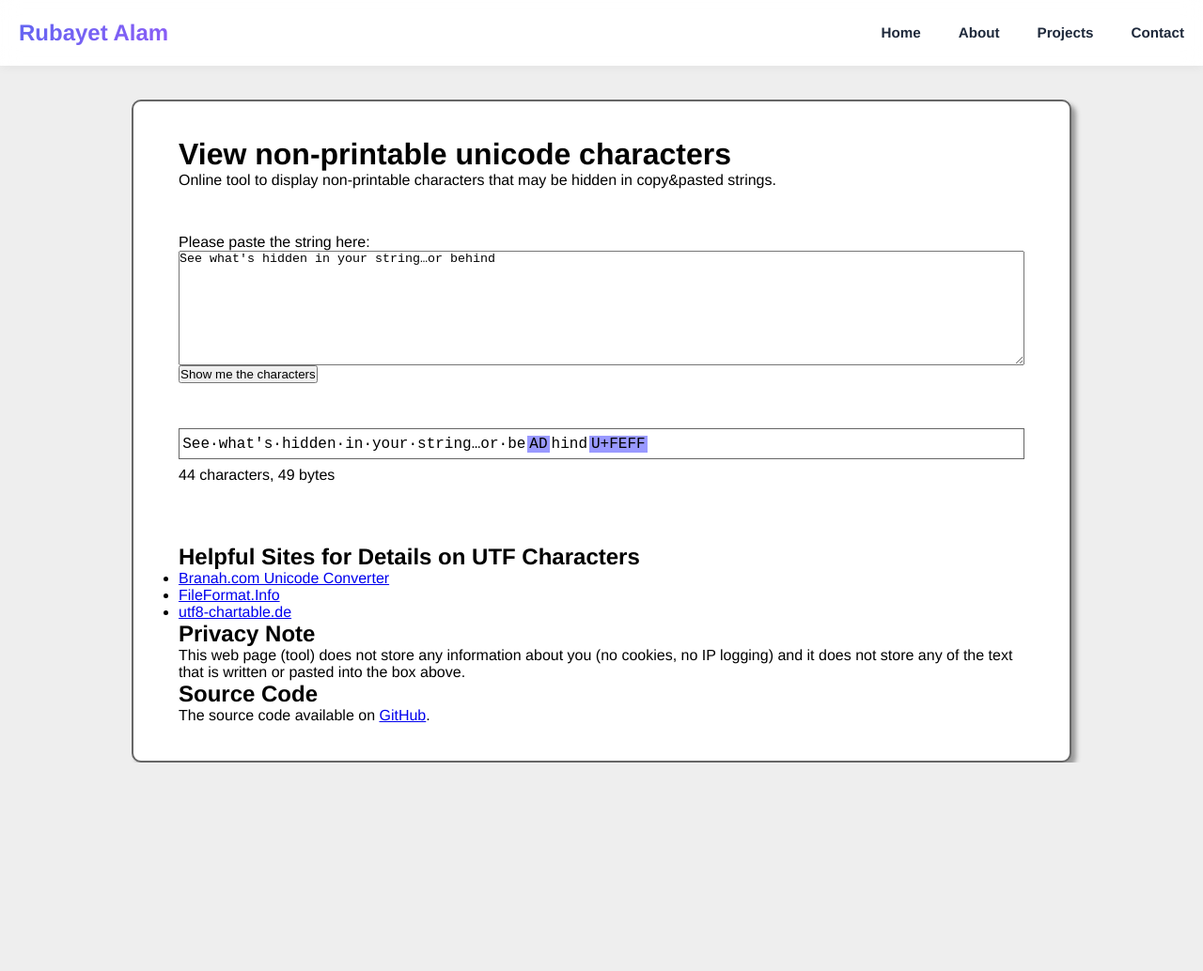
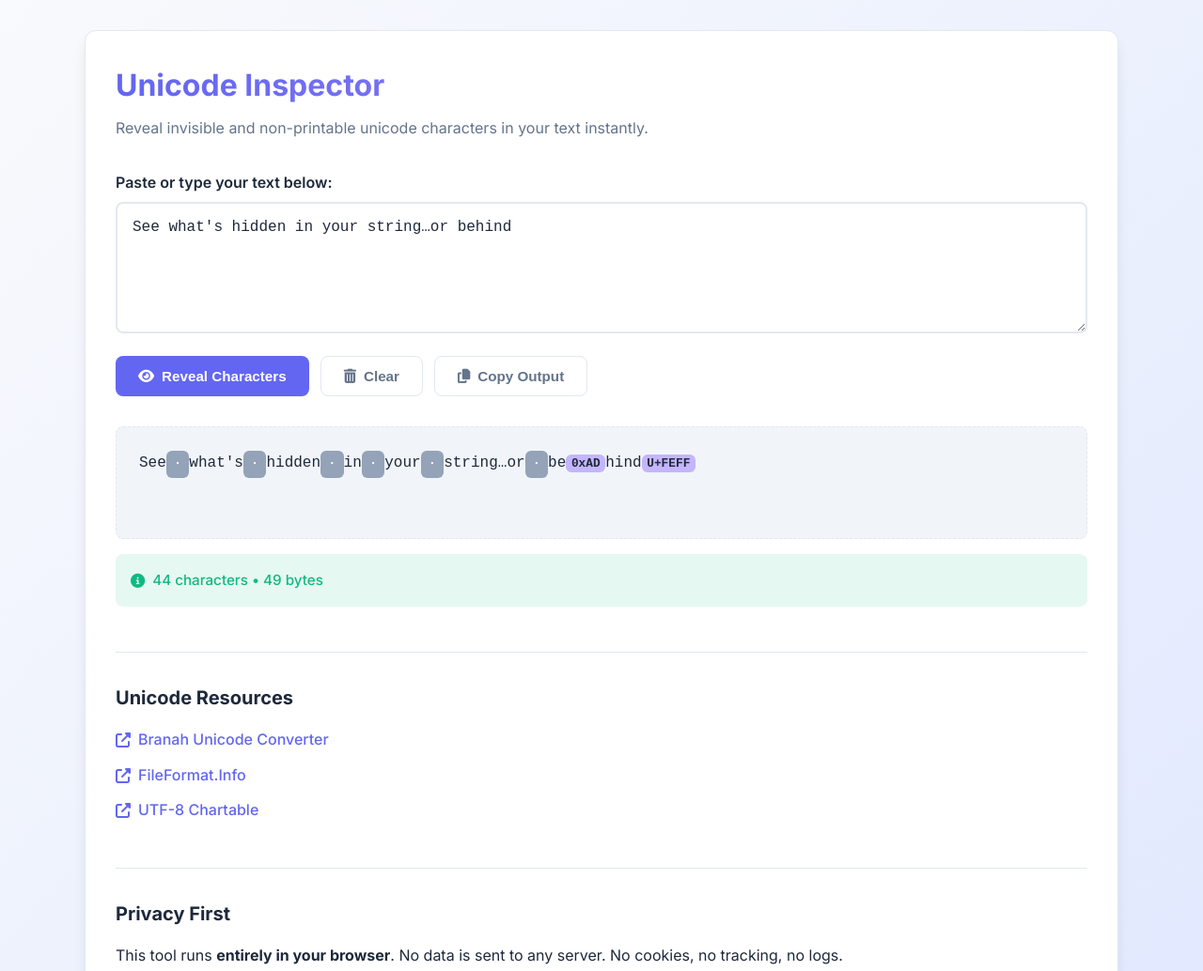
Before and after one commit to Rubayet123/unicode-viewer, a plain HTML site: page index.html in a window 1280 px wide. Shown: the top 1034 px of the page at 94% size. Before the commit the page ends 812 px from the top, so only its background shows below. Drawn offline with Linux system fonts and the light colour scheme.

Commit message:
Update index.html

```diff
--- a/index.html
+++ b/index.html
@@ -1,287 +1,388 @@
-<!-- CSS for Navigation (Add to <head> section) -->
+<!DOCTYPE html>
+<html lang="en">
+<head>
+  <meta charset="UTF-8" />
+  <meta name="viewport" content="width=device-width, initial-scale=1.0"/>
+  <title>Unicode Inspector – Reveal Hidden Characters</title>
+
+  <!-- Modern Reset & Fonts -->
+  <link href="https://fonts.googleapis.com/css2?family=Inter:wght@400;500;600;700&display=swap" rel="stylesheet">
+  <link rel="stylesheet" href="https://cdnjs.cloudflare.com/ajax/libs/font-awesome/6.5.0/css/all.min.css"/>
+
   <style>
+    :root {
+      --bg-primary: #f8fafc;
+      --bg-card: #ffffff;
+      --text-primary: #1e293b;
+      --text-secondary: #64748b;
+      --border: #e2e8f0;
+      --accent: #6366f1;
+      --accent-hover: #4f46e5;
+      --symbol-bg: #94a3b8;
+      --hex-bg: #c4b5fd;
+      --success: #10b981;
+      --shadow-sm: 0 1px 3px rgba(0,0,0,0.1);
+      --shadow-md: 0 4px 6px -1px rgba(0,0,0,0.1);
+      --shadow-lg: 0 10px 15px -3px rgba(0,0,0,0.1);
+      --radius-sm: 0.375rem;
+      --radius-md: 0.5rem;
+      --radius-lg: 0.75rem;
+      --transition: all 0.2s ease;
+    }
+
+    @media (prefers-color-scheme: dark) {
+      :root {
+        --bg-primary: #0f172a;
+        --bg-card: #1e293b;
+        --text-primary: #f1f5f9;
+        --text-secondary: #94a3b8;
+        --border: #334155;
+        --accent: #818cf8;
+        --accent-hover: #6366f1;
+        --symbol-bg: #64748b;
+        --hex-bg: #a78bfa;
+        --shadow-sm: 0 1px 3px rgba(0,0,0,0.3);
+        --shadow-md: 0 4px 6px -1px rgba(0,0,0,0.3);
+        --shadow-lg: 0 10px 15px -3px rgba(0,0,0,0.3);
+      }
+    }
+
     * {
       margin: 0;
       padding: 0;
       box-sizing: border-box;
     }
 
-    :root {
-        --primary: #6366f1;
-        --secondary: #8b5cf6;
-        --text: #1e293b;
+    body {
+      font-family: 'Inter', -apple-system, BlinkMacSystemFont, sans-serif;
+      background: linear-gradient(135deg, var(--bg-primary) 0%, #e0e7ff 100%);
+      color: var(--text-primary);
+      line-height: 1.6;
+      min-height: 100vh;
+      padding: 2rem 1rem;
     }
 
-    body {
-        font-family: 'Inter', -apple-system, BlinkMacSystemFont, 'Segoe UI', Roboto, sans-serif;
+    .container {
+      max-width: 1100px;
+      margin: 0 auto;
     }
 
-    /* Navigation */
-    nav {
-        position: fixed;
-        top: 0;
-        left: 0;
-        right: 0;
-        background: rgba(255, 255, 255, 0.95);
-        backdrop-filter: blur(10px);
-        box-shadow: 0 2px 10px rgba(0, 0, 0, 0.05);
-        z-index: 1000;
-        transition: all 0.3s ease;
+    .card {
+      background: var(--bg-card);
+      border-radius: var(--radius-lg);
+      box-shadow: var(--shadow-lg);
+      padding: 2rem;
+      border: 1px solid var(--border);
     }
 
-    nav.scrolled {
-        box-shadow: 0 4px 20px rgba(0, 0, 0, 0.1);
-    }
-
-    .nav-container {
-        max-width: 1400px;
-        margin: 0 auto;
-        padding: 0 20px;
-        display: flex;
-        justify-content: space-between;
-        align-items: center;
-        height: 70px;
-    }
-
-    .logo {
-        font-size: 1.5em;
-        font-weight: 800;
-        background: linear-gradient(135deg, var(--primary), var(--secondary));
+    header h1 {
+      font-size: 2rem;
+      font-weight: 700;
+      margin-bottom: 0.5rem;
+      background: linear-gradient(to right, var(--accent), #a78bfa);
       -webkit-background-clip: text;
       -webkit-text-fill-color: transparent;
       background-clip: text;
-        text-decoration: none;
     }
 
-    .nav-links {
-        display: flex;
-        gap: 40px;
-        list-style: none;
+    header p {
+      color: var(--text-secondary);
+      font-size: 1rem;
     }
 
-    .nav-links a {
-        text-decoration: none;
-        color: var(--text);
-        font-weight: 600;
-        font-size: 0.95em;
-        transition: all 0.3s ease;
-        position: relative;
+    .input-group {
+      margin-top: 2rem;
     }
 
-    .nav-links a::after {
-        content: '';
-        position: absolute;
-        bottom: -5px;
-        left: 0;
-        width: 0;
-        height: 2px;
-        background: linear-gradient(135deg, var(--primary), var(--secondary));
-        transition: width 0.3s ease;
+    .input-group label {
+      display: block;
+      font-weight: 600;
+      margin-bottom: 0.5rem;
+      color: var(--text-primary);
     }
 
-    .nav-links a:hover::after,
-    .nav-links a.active::after {
+    textarea {
       width: 100%;
+      padding: 1rem;
+      border: 2px solid var(--border);
+      border-radius: var(--radius-md);
+      font-family: 'Courier New', monospace;
+      font-size: 1rem;
+      resize: vertical;
+      min-height: 140px;
+      transition: var(--transition);
+      background: var(--bg-card);
+      color: var(--text-primary);
     }
 
-    .menu-toggle {
-        display: none;
-        flex-direction: column;
-        gap: 5px;
-        cursor: pointer;
+    textarea:focus {
+      outline: none;
+      border-color: var(--accent);
+      box-shadow: 0 0 0 3px rgba(99, 102, 241, 0.2);
     }
 
-    .menu-toggle span {
-        width: 25px;
-        height: 3px;
-        background: var(--text);
-        border-radius: 3px;
-        transition: all 0.3s ease;
+    .actions {
+      margin-top: 1rem;
+      display: flex;
+      gap: 0.75rem;
+      flex-wrap: wrap;
     }
 
-    /* Mobile Responsive */
-    @media (max-width: 768px) {
-        .menu-toggle {
-            display: flex;
+    button {
+      padding: 0.75rem 1.5rem;
+      border: none;
+      border-radius: var(--radius-md);
+      font-weight: 600;
+      cursor: pointer;
+      transition: var(--transition);
+      display: inline-flex;
+      align-items: center;
+      gap: 0.5rem;
+      font-size: 0.95rem;
     }
 
-        .nav-links {
-            position: fixed;
-            top: 70px;
-            left: -100%;
-            width: 100%;
-            background: white;
-            flex-direction: column;
-            padding: 30px;
-            box-shadow: 0 4px 20px rgba(0, 0, 0, 0.1);
-            transition: left 0.3s ease;
-            gap: 20px;
+    .btn-primary {
+      background: var(--accent);
+      color: white;
     }
 
-        .nav-links.active {
-            left: 0;
+    .btn-primary:hover {
+      background: var(--accent-hover);
+      transform: translateY(-1px);
+    }
+
+    .btn-secondary {
+      background: transparent;
+      color: var(--text-secondary);
+      border: 1px solid var(--border);
+    }
+
+    .btn-secondary:hover {
+      background: rgba(99, 102, 241, 0.1);
+      border-color: var(--accent);
+      color: var(--accent);
+    }
+
+    .output-container {
+      margin-top: 2rem;
+      padding: 1.5rem;
+      background: #f1f5f9;
+      border-radius: var(--radius-md);
+      border: 1px dashed var(--border);
+      min-height: 120px;
+      font-family: 'Courier New', monospace;
+      font-size: 1rem;
+      line-height: 1.8;
+      position: relative;
+      overflow-x: auto;
+    }
+
+    @media (prefers-color-scheme: dark) {
+      .output-container {
+        background: #1e293b;
       }
     }
 
-    /* Add padding to body content to prevent overlap with fixed nav */
-    body {
-        padding-top: 70px;
-    }
-</style>
-
-<!-- HTML Navigation (Add after <body> tag) -->
-<nav id="navbar">
-    <div class="nav-container">
-        <a href="https://rubayet123.github.io/" class="logo">Rubayet Alam</a>
-        <ul class="nav-links" id="navLinks">
-            <li><a href="https://rubayet123.github.io/#home">Home</a></li>
-            <li><a href="https://rubayet123.github.io/#about">About</a></li>
-            <li><a href="https://rubayet123.github.io/projects.html">Projects</a></li>
-            <li><a href="https://rubayet123.github.io/#contact">Contact</a></li>
-        </ul>
-        <div class="menu-toggle" id="menuToggle">
-            <span></span>
-            <span></span>
-            <span></span>
-        </div>
-    </div>
-</nav>
-
-<!-- JavaScript for Navigation (Add before </body> tag) -->
-<script>
-    // Navbar scroll effect
-    window.addEventListener('scroll', () => {
-        const navbar = document.getElementById('navbar');
-        if (window.scrollY > 50) {
-            navbar.classList.add('scrolled');
-        } else {
-            navbar.classList.remove('scrolled');
-        }
-    });
-
-    // Mobile menu toggle
-    const menuToggle = document.getElementById('menuToggle');
-    const navLinks = document.getElementById('navLinks');
-
-    menuToggle.addEventListener('click', () => {
-        navLinks.classList.toggle('active');
-    });
-
-    // Close menu when clicking on a link
-    document.querySelectorAll('.nav-links a').forEach(link => {
-        link.addEventListener('click', () => {
-            navLinks.classList.remove('active');
-        });
-    });
-
-    // Highlight active page
-    const currentPage = window.location.pathname;
-    document.querySelectorAll('.nav-links a').forEach(link => {
-        if (link.getAttribute('href').includes(currentPage) && currentPage !== '/') {
-            link.classList.add('active');
-        }
-    });
-</script>
-<br>
-<br>
-
-
-
-<!DOCTYPE html>
-<html lang="en">
-<head>
-<meta charset="utf-8"/>
-<title>View non-printable unicode characters</title>
-<style type="text/css">
-body {
-	font-family: Helvetica, Arial, sans-serif;
-	background-color: #EEEEEE;
-}
-div.main {
-	background-color: white;
-	border-radius: 10px;
-	border: 2px solid #666666;
-	box-shadow: 5px 5px 5px #999999;
-	padding: 2.4em 3em;
-	margin: 0 auto;
-	max-width: 1000px;
-}
-div.output {
-    margin: 3em 0;
-    border: 1px solid #666666;
-    padding: 0.4em 0.2em;
-	font-family: Courier New, Courier, monospaced;
-	cursor: default;
-}
-div.output span.symbol {
-	color: white;
-	background-color: #999999;
-	padding: 0 2px;
-	margin: 0 2px;
-}
-div.output span.hex {
-	color: black;
-	background-color: #9999FF;
-	padding: 0 2px;
-	margin: 0 2px;
+    .output {
+      white-space: pre-wrap;
+      word-break: break-all;
     }
 
-span.S2Tooltip.anchor {
+    .symbol {
+      background: var(--symbol-bg);
+      color: white;
+      padding: 0.15rem 0.35rem;
+      border-radius: var(--radius-sm);
+      font-weight: 600;
+      font-size: 0.85rem;
+      display: inline-block;
+      min-width: 1.8em;
+      text-align: center;
+    }
+
+    .hex {
+      background: var(--hex-bg);
+      color: #1e293b;
+      padding: 0.15rem 0.35rem;
+      border-radius: var(--radius-sm);
+      font-weight: 600;
+      font-size: 0.8rem;
+    }
+
+    .stats {
+      margin-top: 1rem;
+      padding: 1rem;
+      background: rgba(16, 185, 129, 0.1);
+      border-radius: var(--radius-md);
+      font-size: 0.95rem;
+      color: var(--success);
+      font-weight: 500;
+      display: flex;
+      align-items: center;
+      gap: 0.5rem;
+    }
+
+    /* Tooltip System */
+    .tooltip {
+      position: relative;
+      display: inline-block;
+      cursor: help;
+    }
+
+    .tooltip:hover {
+      z-index: 10;
+    }
+
+    .tooltip .tip {
+      visibility: hidden;
+      opacity: 0;
+      position: absolute;
+      bottom: 125%;
+      left: 50%;
+      transform: translateX(-50%);
+      background: #1e293b;
+      color: white;
+      padding: 0.75rem 1rem;
+      border-radius: var(--radius-md);
+      font-size: 0.875rem;
       white-space: nowrap;
+      box-shadow: var(--shadow-lg);
+      transition: all 0.2s ease;
+      pointer-events: none;
+      z-index: 1000;
+      min-width: 180px;
+      text-align: center;
     }
-span.S2Tooltip.container {
-	position: absolute; z-index: 999;
-  	left: -99999px; top: -99999px;
+
+    .tooltip .tip::after {
+      content: '';
+      position: absolute;
+      top: 100%;
+      left: 50%;
+      margin-left: -5px;
+      border: 5px solid transparent;
+      border-top-color: #1e293b;
     }
-span.S2Tooltip.anchor:hover {
-	background-color: #FF9999;
+
+    .tooltip:hover .tip {
+      visibility: visible;
+      opacity: 1;
+      bottom: 140%;
     }
-span.S2Tooltip.anchor:hover + span.S2Tooltip.container {
-  	left: auto; top: auto;
+
+    .links-section, .privacy-section, .source-section {
+      margin-top: 3rem;
+      padding-top: 2rem;
+      border-top: 1px solid var(--border);
     }
-span.S2Tooltip.tiptext {
-  	position: absolute;
-  	left: -2em; top: 1.5em;
-	padding: 0.5em 0.8em 0.7em 0.8em;
-	color: black; background-color: #DDDDFF; border: 1px solid #9999FF;
-	font-weight: normal; text-align: left;
-	display: block;
-  	text-indent: 0;
+
+    .links-section h2, .privacy-section h2, .source-section h2 {
+      font-size: 1.25rem;
+      margin-bottom: 1rem;
+      color: var(--text-primary);
+    }
+
+    ul {
+      list-style: none;
+      display: flex;
+      flex-direction: column;
+      gap: 0.75rem;
+    }
+
+    li a {
+      color: var(--accent);
+      text-decoration: none;
+      font-weight: 500;
+      display: flex;
+      align-items: center;
+      gap: 0.5rem;
+      transition: var(--transition);
+    }
+
+    li a:hover {
+      color: var(--accent-hover);
+      text-decoration: underline;
+    }
+
+    .footer-note {
+      margin-top: 4rem;
+      text-align: center;
+      color: var(--text-secondary);
+      font-size: 0.875rem;
+    }
+
+    @media (max-width: 640px) {
+      .card { padding: 1.5rem; }
+      header h1 { font-size: 1.75rem; }
+      .actions { flex-direction: column; }
+      button { width: 100%; justify-content: center; }
     }
   </style>
 </head>
 <body>
 
-<div class="main">
-	<h1>View non-printable unicode characters</h1>
-	<p>Online tool to display non-printable characters that may be hidden in copy&amp;pasted strings.</p>
+<div class="container">
+  <div class="card">
+    <header>
+      <h1>Unicode Inspector</h1>
+      <p>Reveal invisible and non-printable unicode characters in your text instantly.</p>
+    </header>
 
-	<div style="margin-top: 3em;">
-		Please paste the string here:
+    <div class="input-group">
+      <label for="inputText">Paste or type your text below:</label>
+      <textarea id="inputText" placeholder="See what's hidden in your string…or be­hind﻿" dir="auto"></textarea>
+
+      <div class="actions">
+        <button type="button" class="btn-primary" onclick="showCharacters()">
+          <i class="fas fa-eye"></i> Reveal Characters
+        </button>
+        <button type="button" class="btn-secondary" onclick="clearInput()">
+          <i class="fas fa-trash-alt"></i> Clear
+        </button>
+        <button type="button" class="btn-secondary" onclick="copyOutput()">
+          <i class="fas fa-copy"></i> Copy Output
+        </button>
       </div>
-	<div>
-		<textarea id="inputText" rows="8" cols="40" style="width: 100%; box-sizing: border-box;" dir="auto">See what's hidden in your string…or be­hind﻿</textarea>
-	</div>
-	<div>
-		<button type="button" onclick="showCharacters()">Show me the characters</button>
     </div>
 
-	<div id="outputDiv"></div>
-	<div id="statsDiv" style="margin: -2.5em 0 4em 0;"></div>
+    <div id="outputContainer" class="output-container">
+      <div id="output" class="output"></div>
+    </div>
 
-    <h2>Helpful Sites for Details on UTF Characters</h2>
+    <div id="statsDiv" class="stats" style="display:none;">
+      <i class="fas fa-info-circle"></i>
+      <span id="statsText"></span>
+    </div>
+
+    <div class="links-section">
+      <h2>Unicode Resources</h2>
       <ul>
-        <li><a href="https://www.branah.com/unicode-converter" target="_blank">Branah.com Unicode Converter</a></li>
-        <li><a href="http://www.fileformat.info/info/unicode/char/search.htm" target="_blank">FileFormat.Info</a></li>
-        <li><a href="http://utf8-chartable.de/unicode-utf8-table.pl" target="_blank">utf8-chartable.de</a></li>
+        <li><a href="https://www.branah.com/unicode-converter" target="_blank">
+          <i class="fas fa-external-link-alt"></i> Branah Unicode Converter
+        </a></li>
+        <li><a href="http://www.fileformat.info/info/unicode/char/search.htm" target="_blank">
+          <i class="fas fa-external-link-alt"></i> FileFormat.Info
+        </a></li>
+        <li><a href="http://utf8-chartable.de/unicode-utf8-table.pl" target="_blank">
+          <i class="fas fa-external-link-alt"></i> UTF-8 Chartable
+        </a></li>
       </ul>
+    </div>
 
-    <h2>Privacy Note</h2>
-    <p>This web page (tool) does not store any information about you (no cookies, no IP logging) and it does not store any of the
-    	text that is written or pasted into the box above.</p>
-    <h2>Source Code</h2>
-    <p>The source code available on <a href="https://github.com/Rubayet123/unicode-viewer">GitHub</a>.</p>
+    <div class="privacy-section">
+      <h2>Privacy First</h2>
+      <p>This tool runs <strong>entirely in your browser</strong>. No data is sent to any server. No cookies, no tracking, no logs.</p>
+    </div>
 
+    <div class="source-section">
+      <h2>Open Source</h2>
+      <p>View and contribute to the source code on <a href="https://github.com/Rubayet123/unicode-viewer" target="_blank">GitHub</a>.
+	  Developed by <a href="https://rubayet123.github.io/" target="_blank">rubayet123.github.io</a>
+	  </p>
+    </div>
+  </div>
+
+  <p class="footer-note">© 2025 Rubayet Alam. Built with ❤️ and lots of ☕</p>
 </div>
 
 <script>
@@ -289,97 +390,112 @@ function getCodePoint(char) {
   return char.codePointAt(0);
 }
 
+function escapeHtml(text) {
+  const div = document.createElement('div');
+  div.textContent = text;
+  return div.innerHTML;
+}
+
 function htmlChar(c) {
   const codePoint = getCodePoint(c);
-    let desc, hex, symbol;
+  let symbol, hex, desc = '';
 
   if (codePoint < 256) {
-        desc = codePoint + '<br>\n0x' + codePoint.toString(16).padStart(2, '0').toUpperCase();
-        hex = codePoint.toString(16).padStart(2, '0').toUpperCase();
+    hex = '0x' + codePoint.toString(16).padStart(2, '0').toUpperCase();
+    desc = `${codePoint}<br>U+${codePoint.toString(16).padStart(4, '0').toUpperCase()}`;
   } else {
-        desc = '&#' + codePoint + ';<br>\n\\u' + codePoint.toString(16).padStart(4, '0').toUpperCase();
     hex = 'U+' + codePoint.toString(16).toUpperCase();
+    desc = `&#${codePoint};<br>\\u{${codePoint.toString(16).toUpperCase()}}`;
   }
 
   if (c === '\r') {
-        symbol = '<span class="symbol S2Tooltip anchor">CR</span>';
+    symbol = '<span class="symbol">CR</span>';
   } else if (c === '\n') {
-        symbol = '<span class="symbol S2Tooltip anchor">LF</span>';
+    symbol = '<span class="symbol">LF</span>';
   } else if (c === '\t') {
-        symbol = '<span class="symbol S2Tooltip anchor">⟶</span>&#8203;';
+    symbol = '<span class="symbol">TAB</span>';
   } else if (c === ' ') {
-        symbol = '<span class="white S2Tooltip anchor">·</span>&#8203;';
+    symbol = '<span class="symbol">·</span>';
   } else {
-        // Check if character is printable (letters, marks, numbers, punctuation, symbols)
     const isPrintable = /^[\p{L}\p{M}\p{N}\p{P}\p{S}]$/u.test(c);
     if (isPrintable) {
-            symbol = '<span class="S2Tooltip anchor">' + c + '</span>';
+      symbol = escapeHtml(c);
     } else {
-            symbol = '<span class="hex S2Tooltip anchor">' + hex + '</span>';
+      symbol = `<span class="hex">${hex}</span>`;
     }
   }
 
-    return symbol +
-        '<span class="S2Tooltip container">' +
-        '<span class="S2Tooltip tiptext rounded shadow">' + desc + '</span>' +
-        '</span>';
+  return `<span class="tooltip">${symbol}<span class="tip">${desc}</span></span>`;
 }
 
 function text2html(s) {
-    let html = '<div class="output" dir="auto">\n';
-
-    const sl = s.length;
+  let html = '';
   let nlc = 0;
 
-    for (let i = 0; i < sl; i++) {
+  for (let i = 0; i < s.length; i++) {
     const c = s[i];
 
     if (c === '\r') {
-            if (nlc === 0) {
-                nlc = 1;
-                html += htmlChar(c);
-            } else if (nlc === 1) {
-                html += '<br>\n' + htmlChar(c);
-                nlc = 1;
-            } else if (nlc === 2) {
-                html += htmlChar(c) + '<br>\n';
-                nlc = 0;
-            }
+      if (nlc === 0) { nlc = 1; html += htmlChar(c); }
+      else if (nlc === 1) { html += '<br>' + htmlChar(c); nlc = 1; }
+      else if (nlc === 2) { html += htmlChar(c) + '<br>'; nlc = 0; }
     } else if (c === '\n') {
-            const sym = htmlChar(c);
-            if (nlc === 0) {
-                nlc = 2;
-                html += sym;
-            } else if (nlc === 2) {
-                html += '<br>\n' + htmlChar(c);
-                nlc = 2;
-            } else if (nlc === 1) {
-                html += htmlChar(c) + '<br>\n';
-                nlc = 0;
-            }
+      if (nlc === 0) { nlc = 2; html += htmlChar(c); }
+      else if (nlc === 2) { html += '<br>' + htmlChar(c); nlc = 2; }
+      else if (nlc === 1) { html += htmlChar(c) + '<br>'; nlc = 0; }
     } else {
       html += htmlChar(c);
     }
   }
 
-    return html + '</div>\n';
+  return html || '<em style="color:var(--text-secondary);">No hidden characters detected.</em>';
 }
 
 function showCharacters() {
   const text = document.getElementById('inputText').value;
-    const outputDiv = document.getElementById('outputDiv');
+  const output = document.getElementById('output');
   const statsDiv = document.getElementById('statsDiv');
+  const statsText = document.getElementById('statsText');
 
-    outputDiv.innerHTML = text2html(text);
+  output.innerHTML = text2html(text);
 
   const charCount = text.length;
   const byteCount = new Blob([text]).size;
-    statsDiv.textContent = charCount + ' characters, ' + byteCount + ' bytes';
+
+  statsText.innerHTML = `${charCount} character${charCount !== 1 ? 's' : ''} • ${byteCount} byte${byteCount !== 1 ? 's' : ''}`;
+  statsDiv.style.display = text ? 'flex' : 'none';
 }
 
-// Show default text on load
-window.onload = function() {
+function clearInput() {
+  document.getElementById('inputText').value = '';
+  document.getElementById('output').innerHTML = '';
+  document.getElementById('statsDiv').style.display = 'none';
+}
+
+function copyOutput() {
+  const output = document.getElementById('output');
+  const range = document.createRange();
+  range.selectNode(output);
+  window.getSelection().removeAllRanges();
+  window.getSelection().addRange(range);
+  document.execCommand('copy');
+  window.getSelection().removeAllRanges();
+
+  const btn = event.target.closest('button');
+  const original = btn.innerHTML;
+  btn.innerHTML = '<i class="fas fa-check"></i> Copied!';
+  setTimeout(() => btn.innerHTML = original, 2000);
+}
+
+// Auto-run on load and input
+window.onload = () => {
+  const defaultText = "See what's hidden in your string…or be­hind﻿";
+  document.getElementById('inputText').value = defaultText;
   showCharacters();
+
+  document.getElementById('inputText').addEventListener('input', () => {
+    setTimeout(showCharacters, 100);
+  });
 };
 </script>
 
```
Lines whose indentation alone changed are shown as unchanged.
